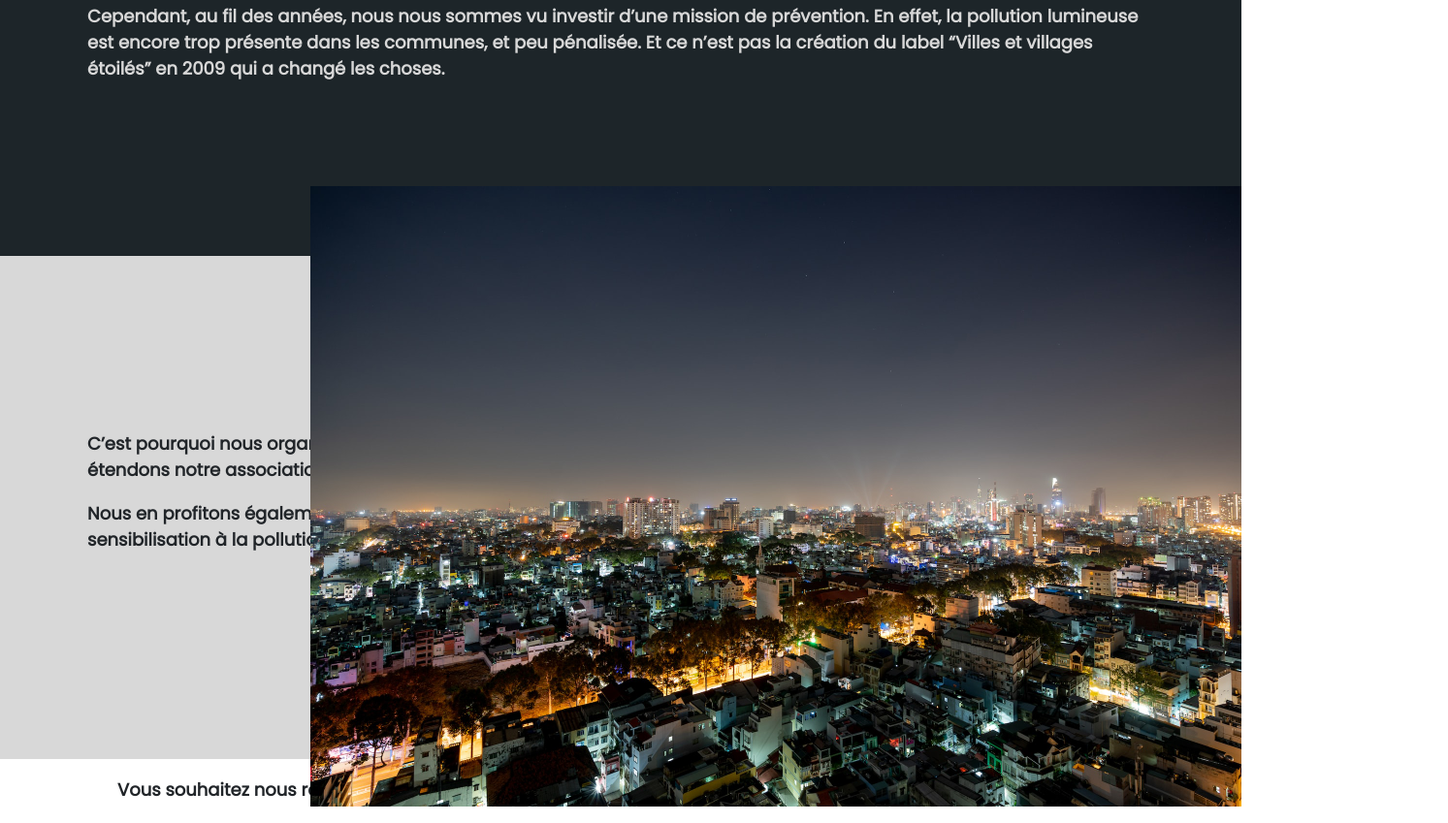
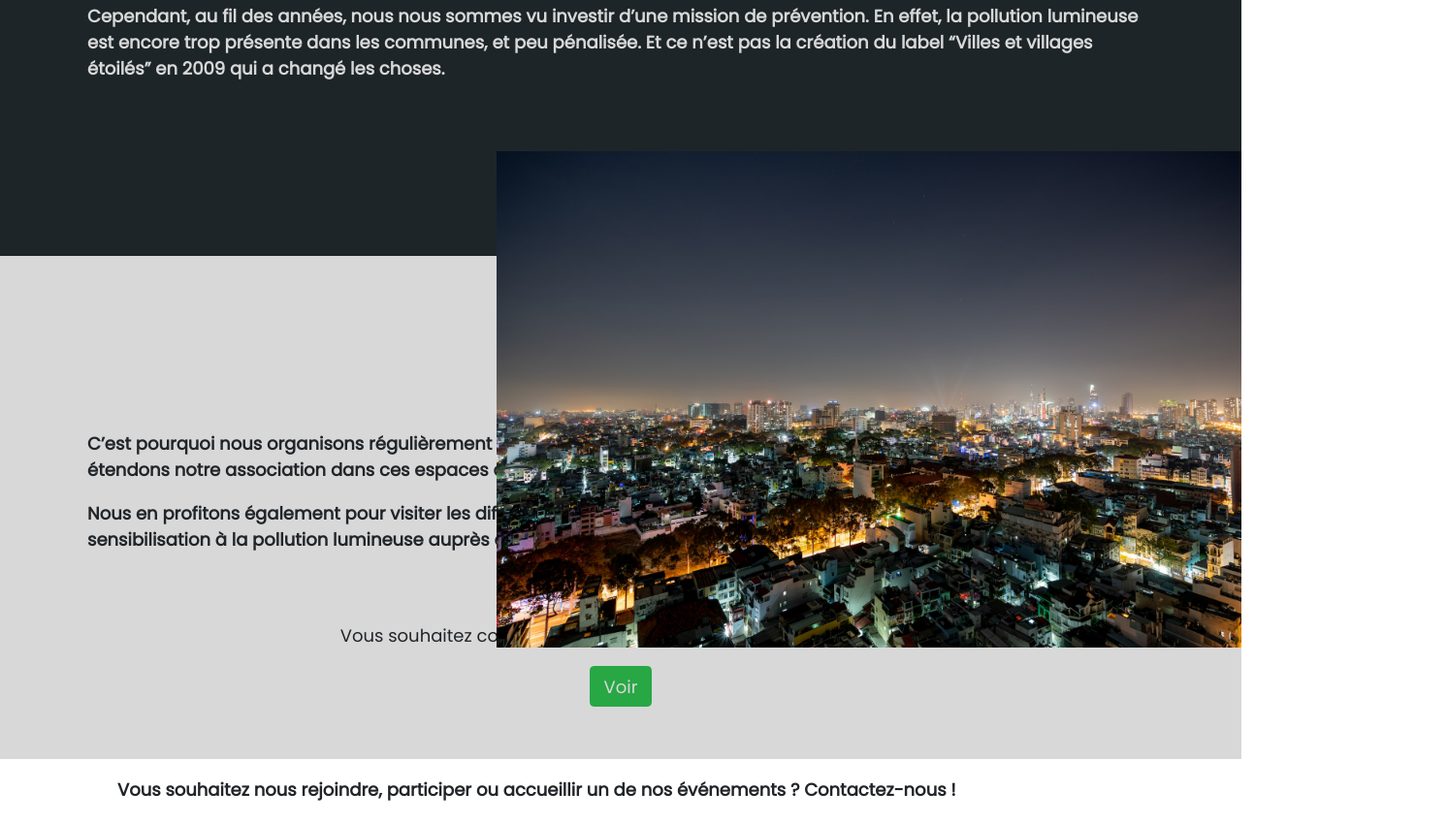
Before and after one commit to MatHuguet/study_eval-asoa, a plain HTML site: page index.html in a window 1280 px wide. Shown: the part 1656-2505 px from the top of the page at 97% size, 1493 px wide, since content can reach past the window. Drawn offline with Linux system fonts and the light colour scheme.

Commit message:
test absolute text not ok. Put title in the middle

```diff
--- a/style/style.css
+++ b/style/style.css
@@ -28,7 +28,7 @@
   --roboto: "Roboto", sans-serif;
 
   /*responsive sizes */
-  --resPadding: clamp(4rem, 4rem * 2px, 10rem);
+  --respText: calc(4rem, 4rem * 2px, 10rem);
 }
 
 a {
@@ -54,7 +54,7 @@ h2 {
 
 .absolute-text {
   position: absolute;
-  width: 100vw;
+  width: 100%;
   text-align: center;
   z-index: 2;
   text-decoration: underline;
@@ -121,9 +121,9 @@ section > p {
 
 .inter-section2 {
   position: absolute;
-  width: 75%;
+  width: 60%;
   z-index: 2;
-  transform: translateY(-13rem);
+  transform: translateY(-15rem);
   right: 0;
 }
 
```
